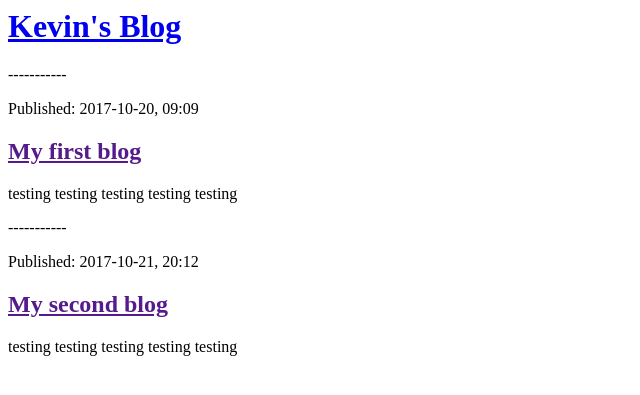
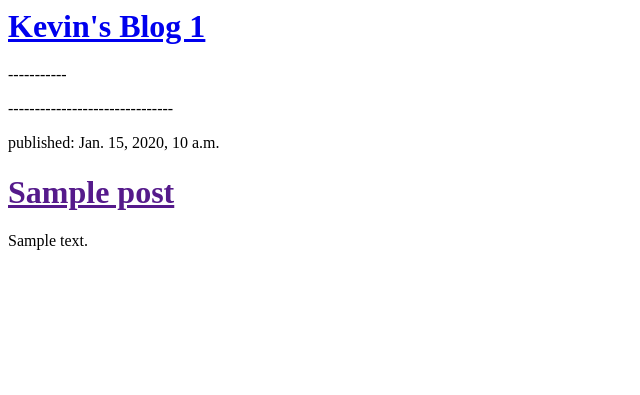
Before and after one commit to kevinham/blog1, a Django app: template blog/templates/blog/post_list.html in a window 1280 px wide. Shown: the top 395 px of the page, without its empty margins (0-640 px from the left). Run offline with Django 3.2, Linux system fonts and the light colour scheme; the template is opened without the code that fills it: values that come from a table or form of the project are taken from there, others are empty; tables that the repository leaves empty hold one stand-in row (values such as "Sample post").

Commit message:
modified template to display posts from database.

```diff
--- a/blog/templates/blog/post_list.html
+++ b/blog/templates/blog/post_list.html
@@ -4,23 +4,18 @@
 	</head>
 	<body>
 		<div>
-			<h1><a href="/">Kevin's Blog </a><h1>
+			<h1><a href="/">Kevin's Blog 1 </a><h1>
 		</div>
 		<p> ----------- <p></n></n>
+		{% for post in posts %}
 		<div>
-			<p>Published: 2017-10-20, 09:09 </p>
-			<h2><a href="">My first blog </a></h2>
-			<p> testing testing testing testing testing </p>
-
+			<p> -------------------------------</p>
+			<p>published: {{ post.published_date }} </p>
+			<h1><a href="">{{ post.title }} </a></h1>
+			<p>{{ post.text|linebreaksbr }}</p>
+			</n>
 		</div>
-
-		<p> ----------- <p></n></n>
-		<div>
-			<p>Published: 2017-10-21, 20:12 </p>
-			<h2><a href="">My second blog </a></h2>
-			<p> testing testing testing testing testing </p>
-		</div>
-
+		{% endfor %}
 
 	</body>
 </html>
--- a/blog/views.py
+++ b/blog/views.py
@@ -1,6 +1,10 @@
 from django.shortcuts import render
+from django.utils import timezone
+from .models import Post
+
 
 def post_list(request):
-    return render(request, 'blog/post_list.html', {})
+    posts = Post.objects.filter(published_date__lte=timezone.now()).order_by('published_date')
+    return render(request, 'blog/post_list.html', {'posts': posts})
 
 # Create your views here.
```
Also changed, not shown: 3 other files.
